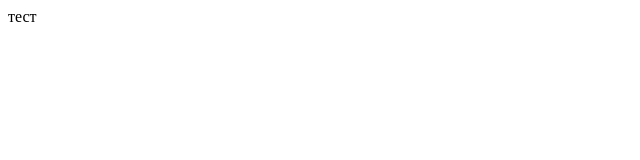
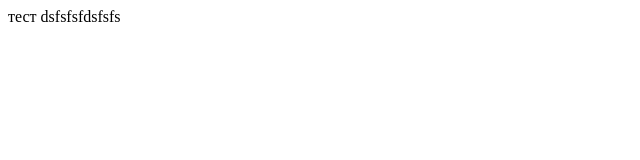
Before and after one commit to omn1xgg/first-project, a plain HTML site: page index.html in a window 1280 px wide. Shown: the whole page, without its empty margins (0-640 px from the left). Drawn offline with Linux system fonts and the light colour scheme.

Commit message:
new commit

```diff
--- a/index.html
+++ b/index.html
@@ -6,6 +6,6 @@
   <title>Document</title>
 </head>
 <body>
-  тест
+  тест dsfsfsfdsfsfs
 </body>
 </html>
```
